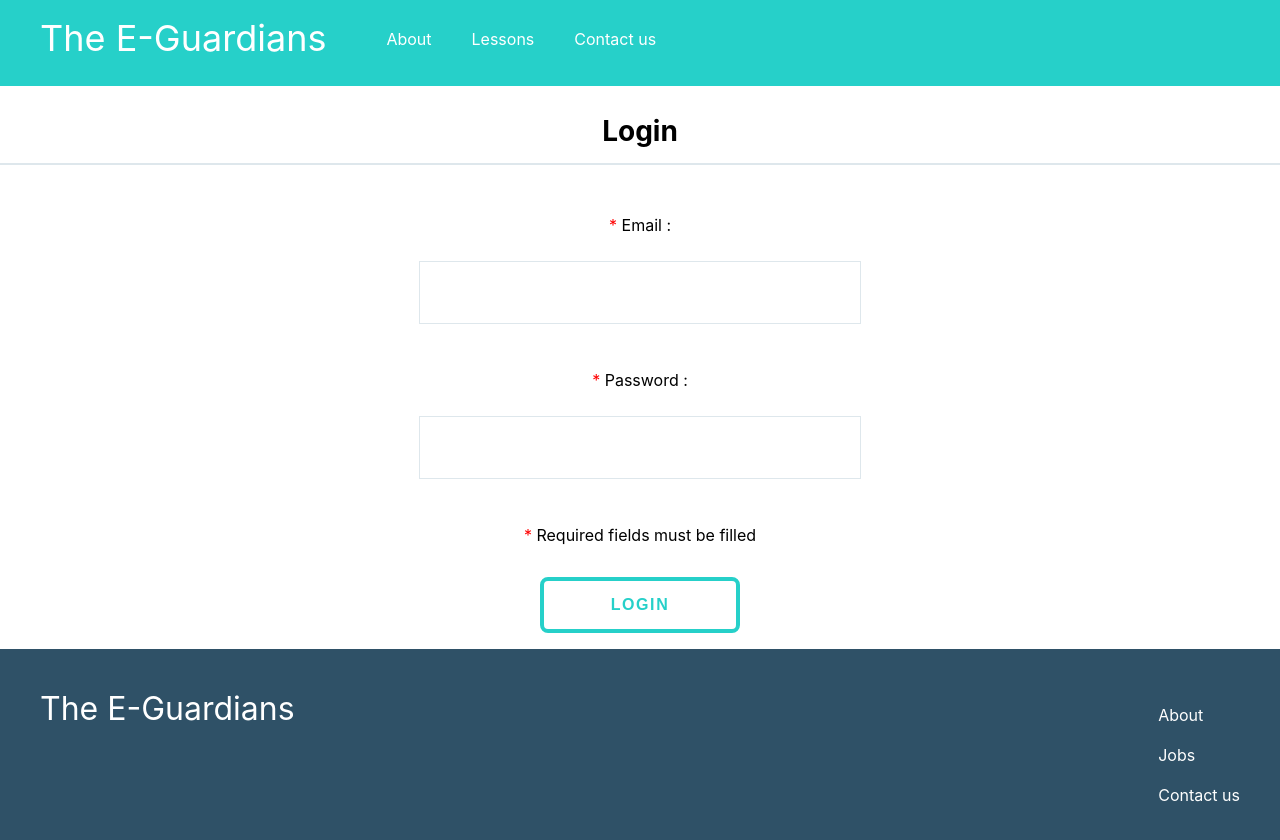
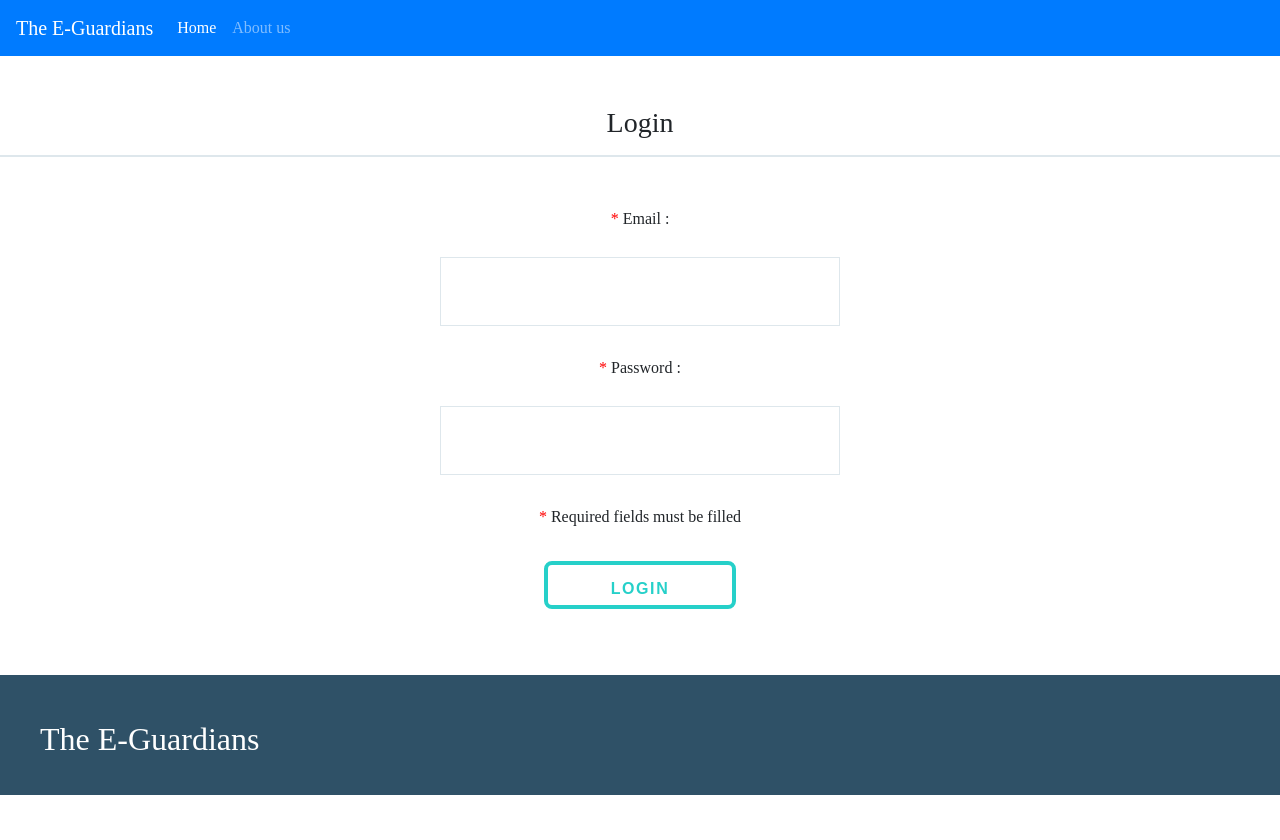
Before and after one commit to tushark39/news_upload, a React (Create React App) app: page / in a window 1280 px wide. Shown: the top 840 px of the page. After the commit the page ends 800 px from the top, so only its background shows below. Built offline with nearby package versions, Linux system fonts and the light colour scheme.

Commit message:
UI update

```diff
--- a/public/index.html
+++ b/public/index.html
@@ -2,14 +2,14 @@
 <html lang="en">
   <head>
     <meta charset="utf-8" />
-    <link rel="icon" href="%PUBLIC_URL%/favicon.ico" />
+    <!-- <link rel="icon" href="%PUBLIC_URL%/favicon.ico" /> -->
     <meta name="viewport" content="width=device-width, initial-scale=1" />
     <meta name="theme-color" content="#000000" />
     <meta
       name="description"
-      content="Web site created using create-react-app"
+      content="TheE-Guardians"
     />
-    <link rel="apple-touch-icon" href="%PUBLIC_URL%/logo192.png" />
+    <!-- <link rel="apple-touch-icon" href="%PUBLIC_URL%/logo192.png" /> -->
     <!--
       manifest.json provides metadata used when your web app is installed on a
       user's mobile device or desktop. See https://developers.google.com/web/fundamentals/web-app-manifest/
@@ -25,12 +25,15 @@
       Learn how to configure a non-root public URL by running `npm run build`.
     -->
     <title>Upload News</title>
-    <link rel="stylesheet" href="stylesheet.css">
+    <!-- <link rel="stylesheet" href="stylesheet.css"> -->
+    <link rel="stylesheet" href="https://cdn.jsdelivr.net/npm/bootstrap@4.5.3/dist/css/bootstrap.min.css" integrity="sha384-TX8t27EcRE3e/ihU7zmQxVncDAy5uIKz4rEkgIXeMed4M0jlfIDPvg6uqKI2xXr2" crossorigin="anonymous">
 
   </head>
   <body>
     <noscript>You need to enable JavaScript to run this app.</noscript>
     <div id="root"></div>
+    <script src="https://code.jquery.com/jquery-3.5.1.slim.min.js" integrity="sha384-DfXdz2htPH0lsSSs5nCTpuj/zy4C+OGpamoFVy38MVBnE+IbbVYUew+OrCXaRkfj" crossorigin="anonymous"></script>
+    <script src="https://cdn.jsdelivr.net/npm/bootstrap@4.5.3/dist/js/bootstrap.bundle.min.js" integrity="sha384-ho+j7jyWK8fNQe+A12Hb8AhRq26LrZ/JpcUGGOn+Y7RsweNrtN/tE3MoK7ZeZDyx" crossorigin="anonymous"></script>
     <!--
       This HTML file is a template.
       If you open it directly in the browser, you will see an empty page.
--- a/src/App.js
+++ b/src/App.js
@@ -1,4 +1,5 @@
-import './App.css';
+// import './App.css';
+import './stylesheet.css';
 import React from 'react';
 import { Base } from './screen/Base';
 import UploadForm from './screen/UploadForm';
--- a/src/helper/footer.js
+++ b/src/helper/footer.js
@@ -5,11 +5,11 @@ export const Footer = () => {
             <div className="footer">
                 <div className="footer-logo">The E-Guardians</div>
                 <div className="footer-list">
-                    <ul>
+                    {/* <ul>
                         <li>About</li>
                         <li>Jobs</li>
                         <li>Contact us</li>
-                    </ul>
+                    </ul> */}
                 </div>
             </div>
 
--- a/src/helper/header.js
+++ b/src/helper/header.js
@@ -1,17 +1,35 @@
 import React from 'react'
+import { Auth } from './Auth';
 export const Header = () => {
+    const onClickHandler = (next) => {
+        localStorage.removeItem("tokenInternTheEGuardians");
+        localStorage.removeItem("nameInternTheEGuardians");
+        next();
+    }
     return (
         <header>
-            <div className="header">
-                <div className="header-logo">The E-Guardians</div>
-                <div className="header-list">
-                    <ul>
-                        <li>About</li>
-                        <li>Lessons</li>
-                        <li>Contact us</li>
+            <nav className="navbar navbar-expand-lg navbar-dark bg-primary">
+
+                <a className="navbar-brand" href="/">The E-Guardians</a>
+                <button className="navbar-toggler" type="button" data-toggle="collapse" data-target="#navbarNav" aria-controls="navbarNav" aria-expanded="false" aria-label="Toggle navigation">
+                    <span className="navbar-toggler-icon" />
+                </button>
+                <div className="collapse navbar-collapse" id="navbarNav">
+                    <ul className="navbar-nav">
+                        <li className="nav-item active">
+                            <a className="nav-link" href="/">Home <span className="sr-only">(current)</span></a>
+                        </li>
+                        <li className="nav-item">
+                            <a className="nav-link" href="#">About us</a>
+                        </li>
+                        {
+                            Auth && <li className="nav-item" onClick={() => { onClickHandler(() => window.location.reload()) }}>
+                               <a className="nav-link" href="#">Logout</a>
+                             </li>
+                        }
                     </ul>
                 </div>
-            </div>
+            </nav>
         </header>
     );
 }
--- a/src/screen/Login.js
+++ b/src/screen/Login.js
@@ -36,7 +36,8 @@ export default class Login extends React.Component {
                 }
             })
             .then(()=>{
-                window.location.reload()
+                window.location.reload();
+                // document.getElementById("logout-head").style.visibility ="visible"
             })
             // .catch(e=>e.message ?   : "")
             .catch(e=>{
--- a/src/screen/UploadForm.js
+++ b/src/screen/UploadForm.js
@@ -3,10 +3,6 @@ import { Auth, Name } from '../helper/Auth';
 import Login from './Login'
 import axios from 'axios'
 import { apiURL } from '../helper/API';
-
-// export const UploadForm = () => {
-
-// }
 export default class UploadForm extends React.Component {
     constructor(props){
         super(props);
@@ -33,7 +29,7 @@ export default class UploadForm extends React.Component {
         let isAuthenticated = Auth
         let name = Name
         return (
-            <div>
+            <div style={{marginTop:50,marginBottom:50}}>
                 {
                     isAuthenticated && (
                         <div className="upload-form">
--- /dev/null
+++ b/src/stylesheet.css
@@ -0,0 +1,176 @@
+body {
+  font-family: "Avenir Next";
+}
+
+li {
+  list-style: none;
+}
+
+.header {
+  background-color: #26d0c9;
+  color: #fff;
+  height: 90px;
+  margin-top: -20px;
+}
+
+.header-logo {
+  float: left;
+  font-size: 36px;
+  padding: 20px 40px;
+}
+
+.header-list li {
+  float: left;
+  padding: 33px 20px;
+}
+
+.main {
+  padding: 100px 80px;
+}
+
+.copy-container h1 {
+  font-size: 140px;
+}
+
+.copy-container h2 {
+  font-size: 60px;
+}
+
+.copy-container span {
+  color: #ff4a4a;
+}
+
+.contents {
+  height: 500px;
+  margin-top: 100px;
+}
+
+.section-title {
+  border-bottom: 2px solid #dee7ec;
+  font-size: 28px;
+  padding-bottom: 15px;
+  margin-bottom: 50px;
+}
+
+.contents-item {
+  float: left;
+  margin-right: 40px;
+}
+
+.contents-item p {
+  font-size: 24px;
+  margin-top: 30px;
+}
+
+.upload-form {
+  text-align: center;
+  /* padding-top: 100px; */
+}
+
+/* Add CSS for <input> and <textarea> tags */
+input , textarea {
+  width: 400px;
+  margin-top:10px;
+  margin-bottom:30px;
+  padding:20px;
+  font-size:18px;
+  border : 1px solid #dee7ec;
+}
+
+/* Add CSS for contact-submit */
+.contact-submit{
+  background-color:#dee7ec;
+  color:#889eab;
+}
+
+.footer {
+  background-color: #2f5167;
+  color: #fff;
+  height: 120px;
+  padding: 40px;
+}
+
+.footer-logo {
+  float: left;
+  font-size: 32px;
+}
+
+.footer-list {
+  float: right;
+}
+
+.footer-list li {
+  padding-bottom: 20px;
+}
+
+#test {
+  /*margin: 0;
+    height: 100vh; */
+    display: flex;
+    align-items: center;
+    justify-content: center;
+/*     background-color: black; */
+}
+#test ul {
+  list-style-type: none;
+  margin: 0;
+  padding: 0;
+}
+
+#test ul li {
+  --c: #26d0c9;
+  color: var(--c);
+  font-size: 16px;
+  border: 0.3em solid var(--c);
+  border-radius: 0.5em;
+  width: 12em;
+  height: 3em;
+  text-transform: uppercase;
+  font-weight: bold;
+  font-family: sans-serif;
+  letter-spacing: 0.1em;
+  text-align: center;
+  line-height: 3em;
+  position: relative;
+  overflow: hidden;
+  z-index: 1;
+  transition: 0.5s;
+  margin: 1em;
+}
+
+#test ul li span {
+  position: absolute;
+  width: 25%;
+  height: 100%;
+  background-color: var(--c);
+  transform: translateY(150%);
+  border-radius: 50%;
+  left: calc((var(--n) - 1) * 25%);
+  transition: 0.5s;
+  transition-delay: calc((var(--n) - 1) * 0.1s);
+  z-index: -1;
+}
+
+#test ul li:hover {
+  color: black;
+}
+
+#test ul li:hover span {
+  transform: translateY(0) scale(2);
+}
+
+#test ul li span:nth-child(1) {
+  --n: 1;
+}
+
+#test ul li span:nth-child(2) {
+  --n: 2;
+}
+
+#test ul li span:nth-child(3) {
+  --n: 3;
+}
+
+#test ul li span:nth-child(4) {
+  --n: 4;
+}
```
